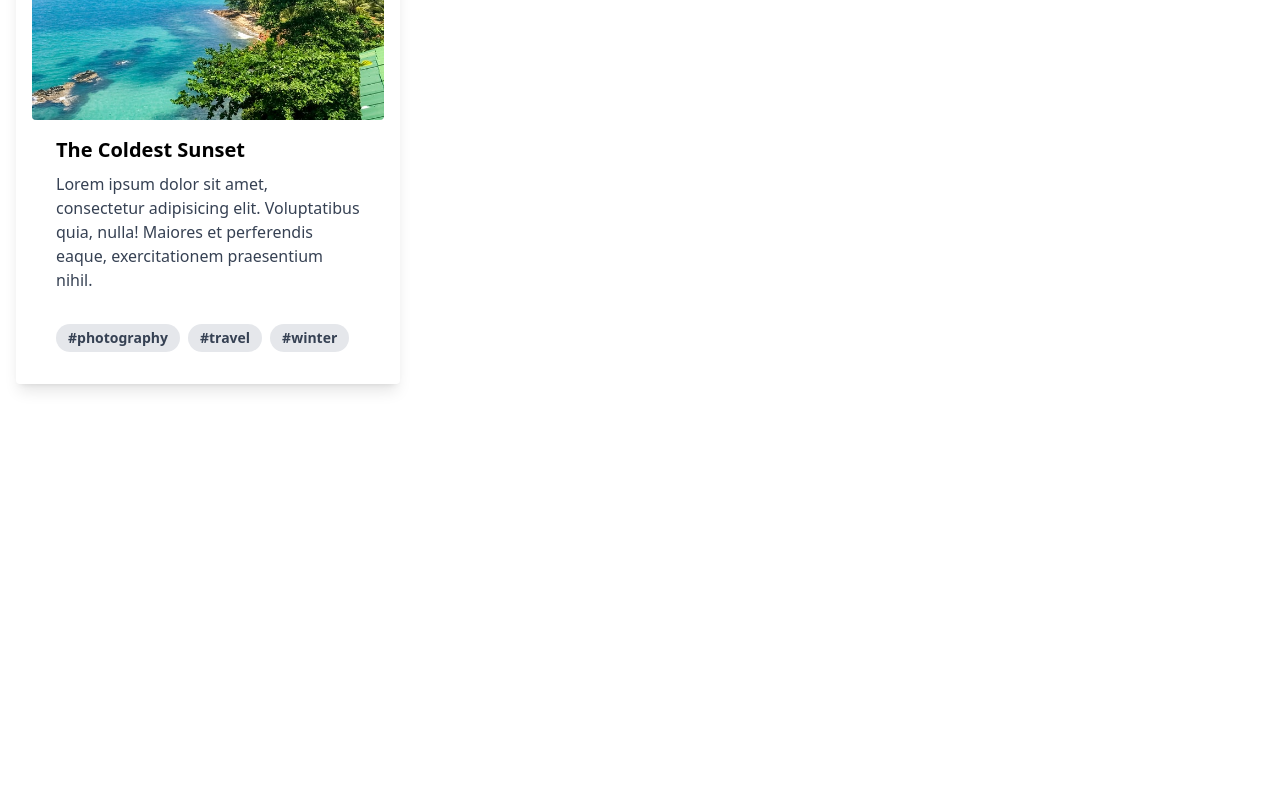
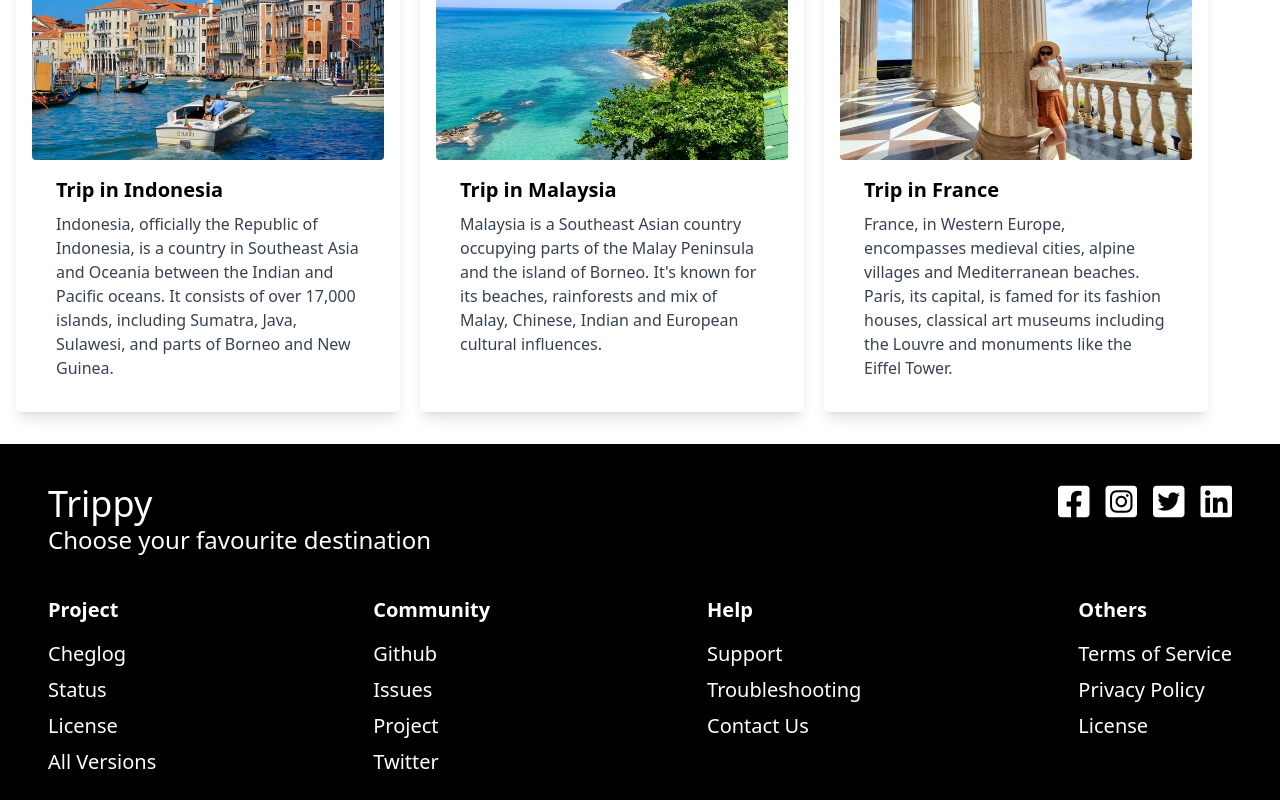
Before and after one commit to waris64/TravellingWebsite, a React (Vite) app in the folder travel-website/: page / in a window 1280 px wide. Shown: the part 2444-3244 px from the top of the page. Before the commit the page ends 2860 px from the top, so only its background shows below. Built offline with nearby package versions, Linux system fonts and the light colour scheme.

Commit message:
Development : Home page desktop version ready

```diff
--- a/travel-website/src/Components/Destinations.jsx
+++ b/travel-website/src/Components/Destinations.jsx
@@ -75,27 +75,41 @@ const Destinations = () => {
                 </div>
             </div>
             <h1 className='text-center text-4xl pt-10 font-bold pt-4'>Recent Trips</h1>
-            <p className='text-center text-2xl'>You can discover unique destinations using Google Maps.</p>
-            <div className='multiple-destinations flex '>
-
-                <div class="max-w-sm rounded shadow-lg p-4 ">
-                    <div class="transition-transform duration-300 hover:scale-125 overflow-hidden">
-                        <img class="w-full h-56 object-cover rounded" src={malaysia} alt="Sunset in the mountains" />
-                        <div class="px-6 py-4">
-                            <div class="font-bold text-xl mb-2">The Coldest Sunset</div>
-                            <p class="text-gray-700 text-base">
-                                Lorem ipsum dolor sit amet, consectetur adipisicing elit. Voluptatibus quia, nulla! Maiores et perferendis eaque, exercitationem praesentium nihil.
-                            </p>
-                        </div>
-                        <div class="px-6 pt-4 pb-2">
-                            <span class="inline-block bg-gray-200 rounded-full px-3 py-1 text-sm font-semibold text-gray-700 mr-2 mb-2">#photography</span>
-                            <span class="inline-block bg-gray-200 rounded-full px-3 py-1 text-sm font-semibold text-gray-700 mr-2 mb-2">#travel</span>
-                            <span class="inline-block bg-gray-200 rounded-full px-3 py-1 text-sm font-semibold text-gray-700 mr-2 mb-2">#winter</span>
-                        </div>
+            <p className='text-center text-2xl '>You can discover unique destinations using Google Maps.</p>
+            <div className='multiple-destinations flex pt-10 gap-x-5'>
+                <div class="max-w-sm rounded shadow-lg p-4">
+                    <div className='transition-transform duration-300 F  overflow-hidden delay-10 cursor-pointer'>
+                        <img class="w-full h-56 object-cover rounded transition-transform duration-300 hover:scale-125" src={indonesia} alt="Sunset in the mountains" />
+                    </div>
+                    <div class="px-6 py-4">
+                        <div class="font-bold text-xl mb-2">Trip in Indonesia</div>
+                        <p class="text-gray-700 text-base">
+                           Indonesia, officially the Republic of Indonesia, is a country in Southeast Asia and Oceania between the Indian and Pacific oceans. It consists of over 17,000 islands, including Sumatra, Java, Sulawesi, and parts of Borneo and New Guinea.
+                        </p>
                     </div>
                 </div>
-
-
+                <div class="max-w-sm rounded shadow-lg p-4">
+                    <div className='transition-transform duration-300 F  overflow-hidden delay-10 cursor-pointer'>
+                        <img class="w-full h-56 object-cover rounded transition-transform duration-300 hover:scale-125" src={malaysia} alt="Sunset in the mountains" />
+                    </div>
+                    <div class="px-6 py-4">
+                        <div class="font-bold text-xl mb-2">Trip in Malaysia</div>
+                        <p class="text-gray-700 text-base">
+                           Malaysia is a Southeast Asian country occupying parts of the Malay Peninsula and the island of Borneo. It's known for its beaches, rainforests and mix of Malay, Chinese, Indian and European cultural influences.
+                        </p>
+                    </div>
+                </div>
+                <div class="max-w-sm rounded shadow-lg p-4">
+                    <div className='transition-transform duration-300 F  overflow-hidden delay-10 cursor-pointer'>
+                        <img class="w-full h-56 object-cover rounded transition-transform duration-300 hover:scale-125" src={france} alt="Sunset in the mountains" />
+                    </div>
+                    <div class="px-6 py-4">
+                        <div class="font-bold text-xl mb-2">Trip in France</div>
+                        <p class="text-gray-700 text-base">
+                            France, in Western Europe, encompasses medieval cities, alpine villages and Mediterranean beaches. Paris, its capital, is famed for its fashion houses, classical art museums including the Louvre and monuments like the Eiffel Tower.
+                        </p>
+                    </div>
+                </div>
             </div>
         </div>
     );
--- /dev/null
+++ b/travel-website/src/Components/Footer.jsx
@@ -0,0 +1,59 @@
+import React from 'react'
+const Footer = () => {
+    return (
+        <div className='bg-[#000000] text-white '>
+            <div className='flex flex-col justify-between md:px-8'>
+                <div className='flex justify-between px-4   '>
+                    <div className='pt-10 pb-4 text-white'>
+                        <h1 className='text-4xl'>Trippy</h1>
+                        <p className='text-2xl'>Choose your favourite destination</p>
+                    </div>
+                    <div className='flex gap-x-4 pt-10'>
+                        <i class="fa-brands fa-square-facebook  text-4xl cursor-pointer hover:text-[#01959a]"></i>
+                        <i class="fa-brands fa-square-instagram text-4xl cursor-pointer hover:text-[#01959a]"></i>
+                        <i class="fa-brands fa-square-twitter text-4xl cursor-pointer hover:text-[#01959a]"></i>
+                        <i class="fa-brands fa-linkedin text-4xl cursor-pointer hover:text-[#01959a]"></i>
+                    </div>
+
+                </div>
+                <div className='flex justify-between'>
+                    <div className='px-4 py-6 '>
+                        <h1 className='text-2xl md:text-xl font-bold pb-4'>Project</h1>
+                        <div className='flex flex-col gap-y-2'>
+                            <a href="#" className='text-xl'>Cheglog</a>
+                            <a href="" className='text-xl'>Status</a>
+                            <a href="" className='text-xl'>License</a>
+                            <a href="" className='text-xl'>All Versions</a>
+                        </div>
+                    </div>
+                    <div className='px-4 py-6'>
+                        <h1 className='text-2xl md:text-xl font-bold pb-4'>Community</h1>
+                        <div className='flex flex-col gap-y-2'>
+                            <a href="#" className='text-xl'>Github</a>
+                            <a href="" className='text-xl'>Issues</a>
+                            <a href="" className='text-xl'>Project</a>
+                            <a href="" className='text-xl'>Twitter</a>
+                        </div>
+                    </div>
+                    <div className='px-4 py-6'>
+                        <h1 className='text-2xl md:text-xl font-bold pb-4'>Help</h1>
+                        <div className='flex flex-col gap-y-2'>
+                            <a href="#" className='text-xl'>Support</a>
+                            <a href="" className='text-xl'>Troubleshooting</a>
+                            <a href="" className='text-xl'>Contact Us</a>
+                        </div>
+                    </div>
+                    <div className='px-4 py-6'>
+                        <h1 className='text-2xl md:text-xl font-bold pb-4'>Others</h1>
+                        <div className='flex flex-col gap-y-2'>
+                            <a href="#" className='text-xl'>Terms of Service</a>
+                            <a href="" className='text-xl'>Privacy Policy</a>
+                            <a href="" className='text-xl'>License</a>
+                        </div>
+                    </div>
+                </div>
+            </div>
+        </div>
+    )
+}
+export default Footer;
--- a/travel-website/src/Routes/Home.jsx
+++ b/travel-website/src/Routes/Home.jsx
@@ -2,13 +2,14 @@ import React from 'react'
 import Navbar from '../Components/Navbar';
 import Hero from '../Components/Hero';
 import Destinations from '../Components/Destinations';
+import Footer from '../Components/Footer';
 const Home = () => {
     return (
         <main>
             <Navbar />
             <Hero heroImg="/assets/jeep.jpg" title="Your Journey Your Story" text="Choose Your Favourite Destination" btnText="Travel Plan" />
             <Destinations/>
-
+            <Footer/>
         </main>
 
     )
```
